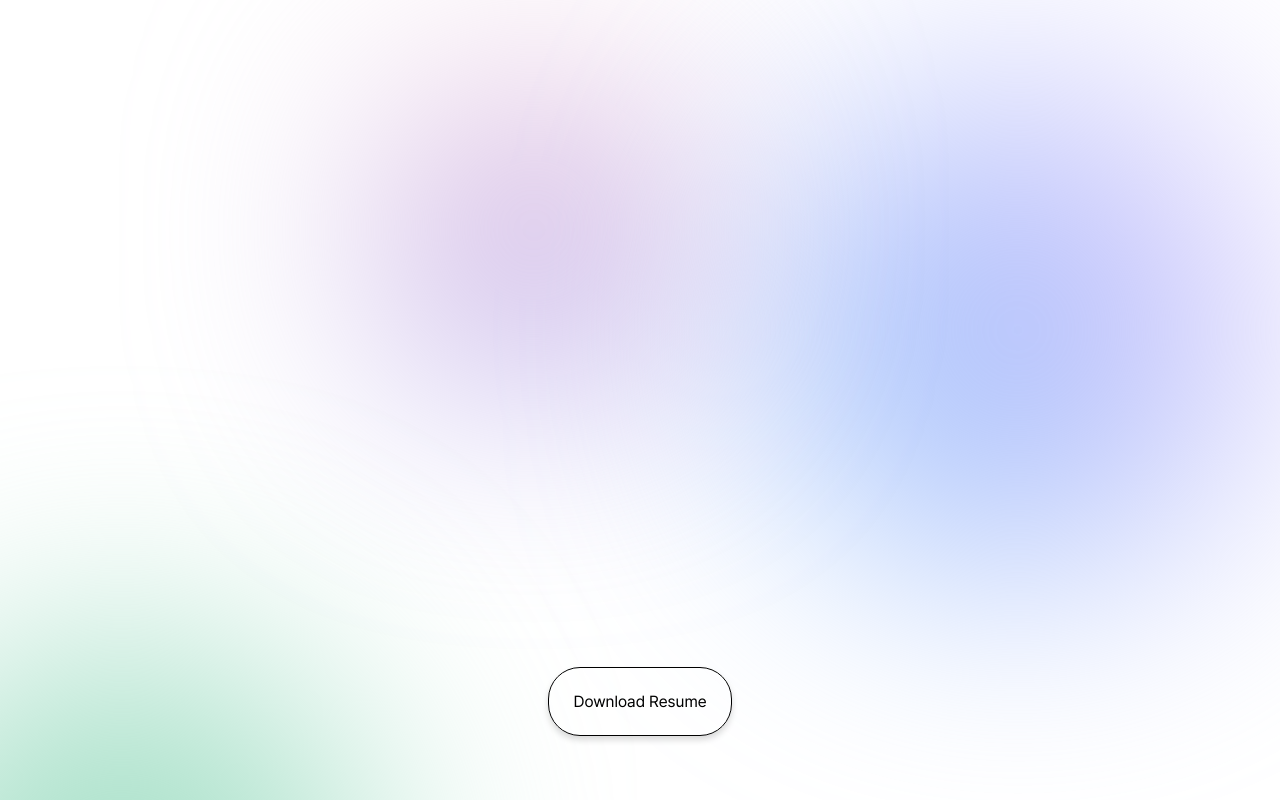
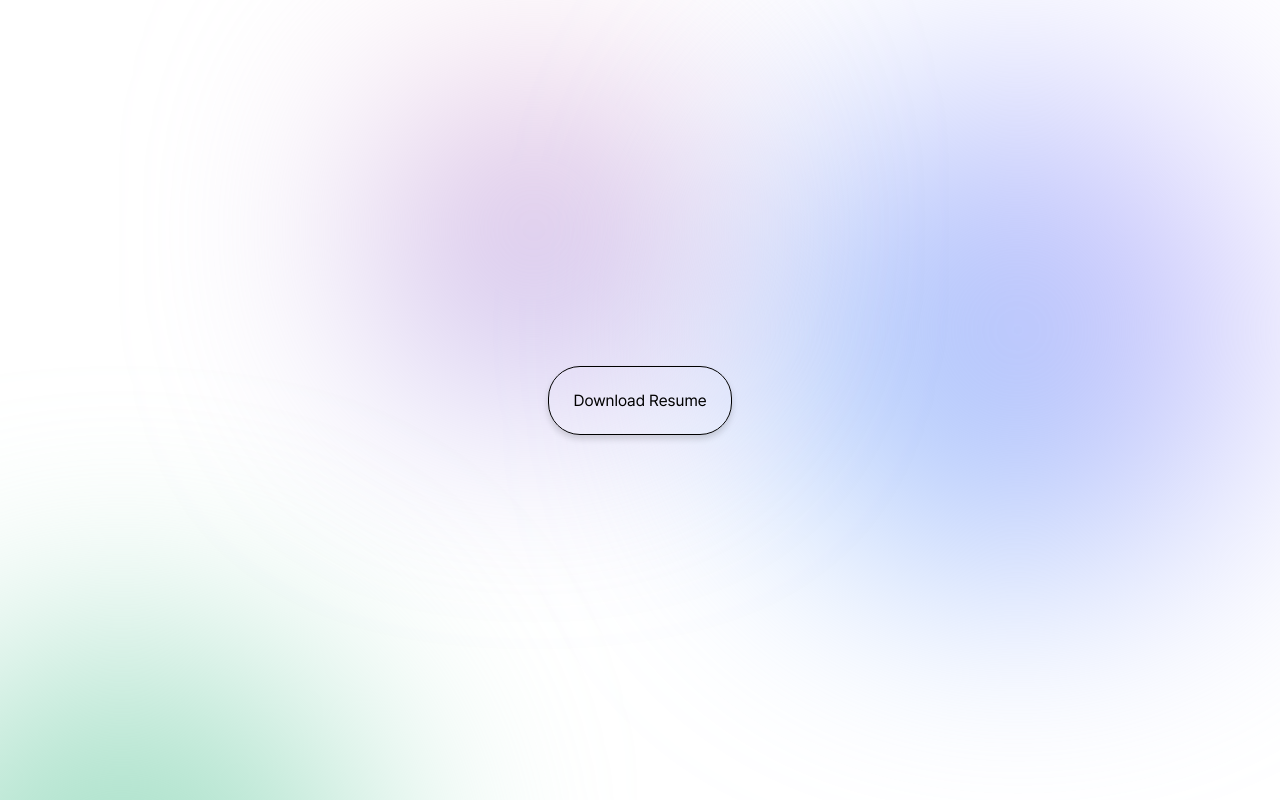
Before and after one commit to HJ-dp/s3practice, a React (Vite) app: page / in a window 1280 px wide. Built offline with nearby package versions, Linux system fonts and the light colour scheme.

Commit message:
style: 위치 수정

```diff
--- a/src/components/pages/mainPage.jsx
+++ b/src/components/pages/mainPage.jsx
@@ -8,9 +8,7 @@ function MainPage() {
   const { layoutHeight } = useOutletContext();
   return (
     <Container h={layoutHeight}>
-      <SplineBox>
-        <spline-viewer url="https://prod.spline.design/cMp5lhzQNESducgn/scene.splinecode"></spline-viewer>
-      </SplineBox>
+      <spline-viewer url="https://prod.spline.design/cMp5lhzQNESducgn/scene.splinecode"></spline-viewer>
       <ButtonToDownload
         href="https://file.notion.so/f/f/aa2a3bfb-28da-459b-8276-8dd35b3ebcb8/f54c63c8-67fa-465e-81a6-238149312e87/Hojin_Lee_resume.pdf?table=block&id=18539da0-14f7-80ea-8687-f12cf81695a8&spaceId=aa2a3bfb-28da-459b-8276-8dd35b3ebcb8&expirationTimestamp=1738339200000&signature=xz5YOcPAcfeLcw2t57z0WdjbltHAyZv97rjiI-6pbMg&downloadName=Hojin_Lee_resume.pdf"
         download={"resume_hojinlee"}
@@ -30,23 +28,15 @@ const Container = styled.article`
   width: 100%;
   min-height: ${({ h }) => `calc(100vh - ${h}px)`};
   display: grid;
-  place-items: center;
+  place-content: center;
   overflow: hidden;
   @media (min-width: 481px) and (max-width: 1023px) {
   }
   @media (max-width: 480px) {
   }
 `;
-const SplineBox = styled.div`
-  position: absolute;
-  top: 45%;
-  left: 50%;
-  transform: translate(-50%, -50%);
-`;
 
 const ButtonToDownload = styled.a`
-  position: absolute;
-  bottom: 8%;
   background-color: transparent;
   padding: 1.5rem;
   border-radius: 2rem;
@@ -54,4 +44,5 @@ const ButtonToDownload = styled.a`
   text-decoration: none;
   border: 1px black solid;
   color: black;
+  place-self: center;
 `;
```
